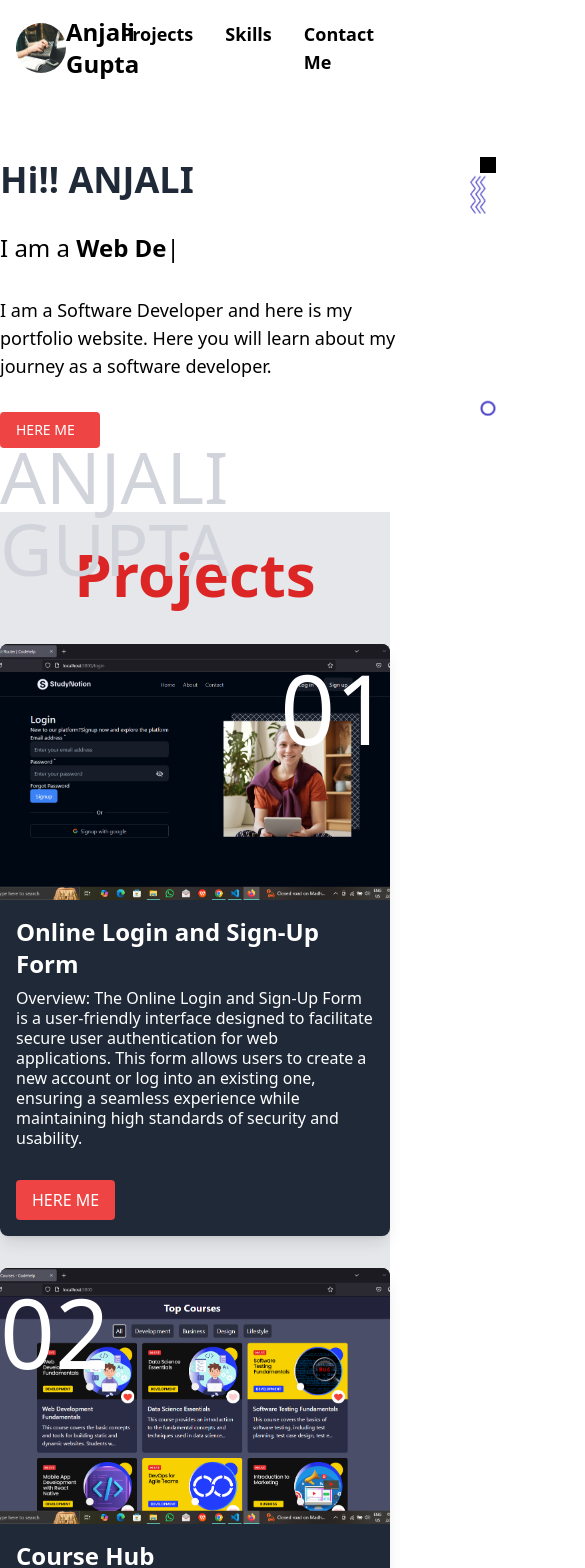
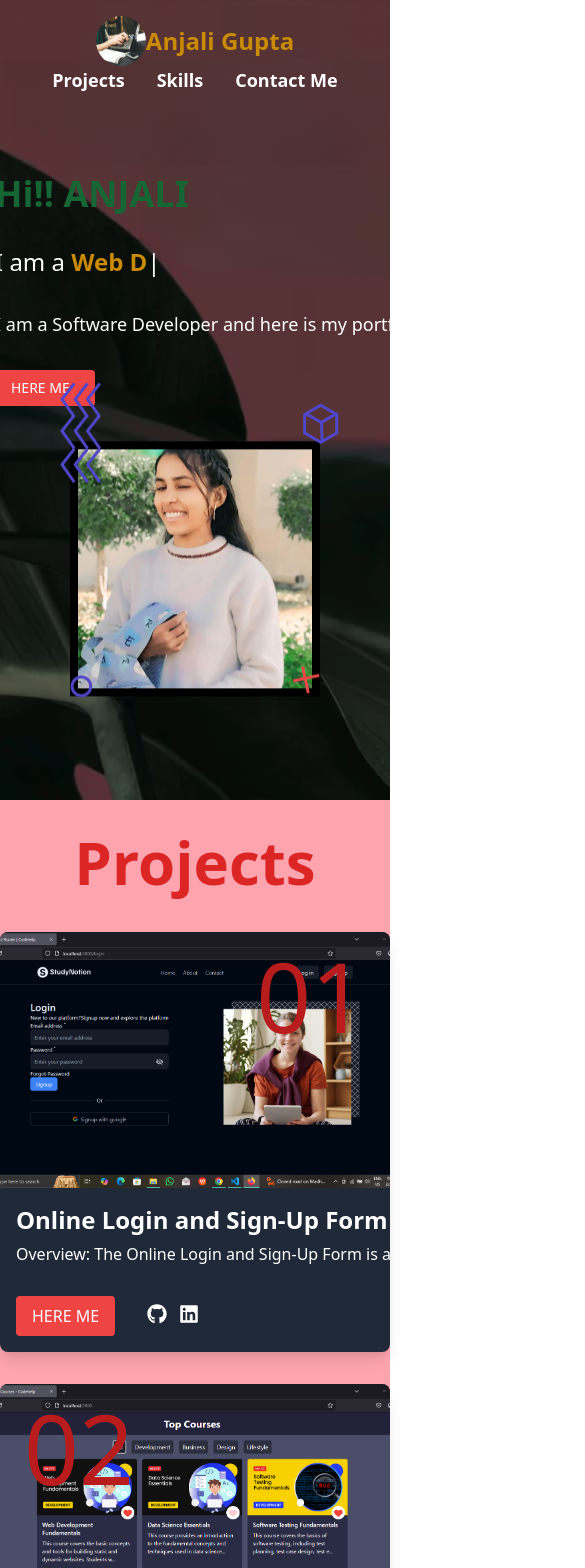
Before and after one commit to Anjaligupta90/my-portfolio, a React (Create React App) app: page / in a window 390 px wide. Shown: the top 1568 px of the page, 585 px wide, since content can reach past the window. Built offline with nearby package versions, Linux system fonts and the light colour scheme.

Commit message:
first commit

```diff
--- a/package.json
+++ b/package.json
@@ -2,15 +2,16 @@
   "name": "top-courses",
   "version": "0.1.0",
   "private": true,
-  "homepage": "https://anjaligupta90.github.io/my-portfolio",
+  "homepage": "https://AnjaliGupta90.github.io/portfoliofile",
   "dependencies": {
     "@testing-library/jest-dom": "^5.16.5",
     "@testing-library/react": "^13.4.0",
     "@testing-library/user-event": "^13.5.0",
+    "font-awesome": "^4.7.0",
     "gh-pages": "^6.3.0",
     "react": "^18.2.0",
     "react-dom": "^18.2.0",
-    "react-icons": "^4.8.0",
+    "react-icons": "^4.12.0",
     "react-scripts": "5.0.1",
     "react-toastify": "^9.1.1",
     "typed.js": "^2.1.0",
@@ -24,7 +25,6 @@
     "test": "react-scripts test",
     "eject": "react-scripts eject"
   },
-
   "eslintConfig": {
     "extends": [
       "react-app",
--- a/src/App.css
+++ b/src/App.css
@@ -1,5 +1,5 @@
 /* Responsive Styles for Project Section */
-@media (min-width: 768px) {
+@media (min-width: 500px) {
     .project_card {
       flex-direction: row; /* Change to row layout on medium screens and above */
     }
@@ -31,9 +31,43 @@
     }
   }
 
-  @media (max-width: 767px) {
+  @media (max-width: 500px) {
     .project_card {
       flex-direction: column; /* Column layout on small screens */
+    }
+
+    .hero_section {
+      flex-direction: column; /* Column layout on small screens */
+      align-items: center;
+      width: 100%;
+      overflow: hidden;
+    }
+    .hero-left{
+      width: 100%;
+      height: 100%;
+      display: flex;
+      justify-content: center;
+      align-items: center;
+    }
+    .user-image {
+      margin-bottom: 1rem; /* Space below the image */
+    }
+    .navbar{
+      flex-direction: column; /* Column layout on small screens */
+      align-items: center; /* Center items */
+      white-space: nowrap; /* Prevent wrapping */
+      flex-wrap: nowrap; /* Prevent wrapping */
+    }
+    .centername{
+        position: absolute;
+        top: 560px;
+        white-space: nowrap; /* Prevent wrapping */
+        flex-wrap: nowrap; /* Prevent wrapping */
+    }
+    .container{
+      flex-direction: column; /* Column layout on small screens */
+      white-space: nowrap; /* Prevent wrapping */
+      flex-wrap: nowrap; /* Prevent wrapping */
     }
 
     .project_card .project_content {
@@ -57,6 +91,12 @@
     .btn {
       padding: 0.5rem 1rem; /* Adjust button padding for smaller screens */
     }
+    #wrapper{
+      flex-direction: column; /* Column layout on small screens */
+      white-space: nowrap; /* Prevent wrapping */
+      flex-wrap: nowrap; /* Prevent wrapping */
+      align-items: center;
+    }
   }
 
   .project_card {
@@ -76,7 +116,7 @@
     left: -100%; /* Start off-screen to the left */
     width: 100%; /* Full width */
     height: 100%; /* Full height */
-    background-color: rgba(229, 62, 62, 0.8); /* Color of the overlay */
+    background-color: rgba(194, 189, 189, 0.8); /* Color of the overlay */
     transition: left 0.3s ease; /* Transition for the movement */
     z-index: 1; /* Behind the content */
   }
@@ -89,3 +129,7 @@
     position: relative; /* Position relative to keep content above the overlay */
     z-index: 2; /* Ensure content is above the overlay */
   }
+
+  #wrapper{
+    background-image: url(./assets/WhatsApp\ Image\ 2025-03-09\ at\ 18.00.53_0cdfd569.jpg);
+  }
--- a/src/components/ContactForm.js
+++ b/src/components/ContactForm.js
@@ -33,7 +33,7 @@ const ContactForm = () => {
   };
 
   return (
-    <div className="contectus_form_container bg-gray-200 my-16" id="contact">
+    <div className="contectus_form_container my-0 bg-rose-200" id="contact">
       <div className="container mx-auto p-8">
         <h1 className="contactus_heading text-5xl text-red-600 font-bold">Contact Me</h1>
         <h3 className="contactus_subheading text-3xl text-gray-600 font-medium">Questions, Thoughts, or Just want to say hello?</h3>
--- a/src/components/Footer.js
+++ b/src/components/Footer.js
@@ -1,8 +1,14 @@
 import React from 'react';
+import { FaGithub } from "react-icons/fa";
+import { FaLinkedin } from "react-icons/fa";
+import { SiLeetcode } from "react-icons/si";
+import { SiGeeksforgeeks } from "react-icons/si";
+import { BiLogoGmail } from "react-icons/bi";
+
 
 const Footer = () => {
   return (
-    <footer className="bg-gray-800 text-white py-8">
+    <footer className=" bg-gray-800 text-white py-8">
       <div className="container mx-auto flex justify-between items-center font-bold">
         <div className="footer_feded_text text-3xl">Anjali Gupta</div>
         <div className="link_wrapper flex gap-4">
@@ -11,11 +17,11 @@ const Footer = () => {
           <div><a href="#contact" className="hover:text-red-500">Contact Me</a></div>
         </div>
         <div className="icon_wrapper flex gap-4">
-          <i className="fa-brands fa-linkedin icon text-2xl hover:text-red-500"></i>
-          <i className="fa-brands fa-github icon text-2xl hover:text-red-500"></i>
-          <i className="fa-brands fa-twitter icon text-2xl hover:text-red-500"></i>
-          <i className="fa-brands fa-instagram icon text-2xl hover:text-red-500"></i>
-          <i className="fa-regular fa-envelope icon text-2xl hover:text-red-500"></i>
+          <i className=" text-2xl hover:text-red-500"><FaLinkedin /></i>
+          <i className=" text-2xl hover:text-red-500"><FaGithub /></i>
+          <i className=" text-2xl hover:text-red-500"><SiLeetcode /></i>
+          <i className=" text-2xl hover:text-red-500"><BiLogoGmail /></i>
+          <i className=" text-2xl hover:text-red-500"><SiGeeksforgeeks /></i>
         </div>
       </div>
     </footer>
--- a/src/components/HeroSection.js
+++ b/src/components/HeroSection.js
@@ -27,13 +27,13 @@ const HeroSection = () => {
   };
 
   return (
-    <div className="hero_section flex justify-evenly items-center my-16 gap-20 relative">
+    <div className="hero_section flex justify-evenly items-center my-16 gap-20 relative text-white">
 
-      <div className="absolute top-[280px] feded_text text-7xl text-gray-300">ANJALI GUPTA</div>
+      <div className="centername absolute top-[280px] feded_text text-7xl text-gray-300">ANJALI GUPTA</div>
 
       <div className="hero_left flex flex-col justify-center gap-8">
-        <div className="hero_heading text-4xl text-gray-800 font-semibold">Hi!! ANJALI</div>
-        <div className="hero_heading hero_subheading text-2xl">I am a <span className="role font-extrabold"></span></div>
+        <div className="hero_heading text-4xl text-green-800 font-semibold">Hi!! ANJALI</div>
+        <div className="hero_heading hero_subheading text-2xl">I am a <span className="role font-extrabold text-yellow-600"></span></div>
         <div className="hero_description text-lg w-[400px] font-medium">
           I am a Software Developer and here is my portfolio website. Here you will learn about my journey as a software developer.
         </div>
--- a/src/components/Navbar.js
+++ b/src/components/Navbar.js
@@ -6,9 +6,9 @@ const Navbar = () => {
     <div className="navbar flex justify-between items-center p-4 font-bold">
       <div className="logo_container flex items-center">
         <img src={logoimage} alt="Logo" className="logo w-[50px] rounded-full h-[50px]" />
-        <div className="logo_text text-2xl">Anjali Gupta</div>
+        <div className="logo_text text-2xl text-yellow-600">Anjali Gupta</div>
       </div>
-      <div className="nav_items flex gap-8">
+      <div className="nav_items flex gap-8 text-white">
         <div><a href="#projects" className="text-lg hover:text-red-500">Projects</a></div>
         <div><a href="#skills" className="text-lg hover:text-red-500">Skills</a></div>
         <div><a href="#contact" className="text-lg hover:text-red-500">Contact Me</a></div>
--- a/src/components/ProjectSection.js
+++ b/src/components/ProjectSection.js
@@ -3,6 +3,8 @@ import image1 from '../assets/p1.png';
 import image2 from '../assets/p2.png';
 import image3 from '../assets/p3.png';
 import image4 from '../assets/p5.png';
+import { FaGithub } from "react-icons/fa";
+import { FaLinkedin } from "react-icons/fa";
 
 const ProjectSection = () => {
   const projects = [
@@ -41,23 +43,23 @@ const ProjectSection = () => {
   ];
 
   return (
-    <div className="project_sect my-16 bg-gray-200" id="projects">
+    <div className="project_sect my-16 bg-rose-300" id="projects">
       <h2 className="page_header text-6xl text-red-600 text-center py-8 mb-2 font-bold">Projects</h2>
-      <div className="project_container max-w-5xl mx-auto flex flex-col gap-8">
+      <div className=" project_container  mx-auto flex flex-col gap-8">
         {projects.map((project, index) => (
           <div className="project_card relative bg-gray-800 rounded-lg overflow-hidden shadow-lg" key={project.id}>
-            <div className="md:w-1/2 h-64 md:h-96 bg-cover bg-center bg-no-repeat w-full" style={{ backgroundImage: `url(${project.image})`, backgroundSize: "cover" }}></div>
-            <div className={`project_no absolute text-8xl text-white z-10 ${index % 2 === 0 ? 'right-0' : 'left-0'} top-4`}>{String(project.id).padStart(2, '0')}</div>
+            <div className=" h-64 md:h-96 bg-cover bg-center bg-no-repeat w-full" style={{ backgroundImage: `url(${project.image})`, backgroundSize: "cover" }}></div>
+            <div className={`project_no absolute text-8xl text-red-700 z-10 ${index % 2 === 0 ? 'right-6' : 'left-6'} top-4`}>{String(project.id).padStart(2, '0')}</div>
             <div className="project_content absolute text-white p-8 bottom-0 z-20">
               <h2 className="project_heading text-2xl font-bold">{project.title}</h2>
               <div className="project_subheading text-sm">{project.description}</div>
-              <div className="btn_group flex gap-2 mt-4">
+              <div className="btn_group flex gap-8 mt-4 relative">
                 <button className="btn bg-red-500 text-white py-2 px-4 rounded hover:bg-blue-400">HERE ME</button>
                 <a href={project.githubLink} target="_blank" rel="noopener noreferrer">
-                  <i className="fa-brands fa-github icon text-xl"></i>
+                  <i  className=" text-xl absolute top-2"><FaGithub /></i>
                 </a>
                 <a href={project.liveLink} target="_blank" rel="noopener noreferrer">
-                  <i className="fa-solid fa-link icon text-xl"></i>
+                  <i className=" text-xl absolute top-2 gap-2"><FaLinkedin /></i>
                 </a>
               </div>
             </div>
--- a/src/components/SkillsSection.js
+++ b/src/components/SkillsSection.js
@@ -11,7 +11,7 @@ import tailwind from "../assets/stack-image/Tailwind.png";
 
 const SkillsSection = () => {
   return (
-    <div id="skills" className="skills_container flex flex-col md:flex-row my-16">
+    <div id="skills" className="skills_container flex flex-col md:flex-row my-16 text-white">
       <div className="skills_container_left w-full md:w-1/2 p-8">
         <h2 className="skills_heading text-5xl text-red-600">Me and My Tech Stack</h2>
         <div className="skills_subheading mt-4 font-medium">
--- a/src/index.css
+++ b/src/index.css
@@ -1,6 +1,7 @@
 @tailwind base;
 @tailwind components;
 @tailwind utilities;
+
 
 .spinner {
     width: 56px;
--- a/src/index.js
+++ b/src/index.js
@@ -2,6 +2,8 @@ import React from "react";
 import ReactDOM from "react-dom/client";
 import "./index.css";
 import App from "./App";
+import 'font-awesome/css/font-awesome.min.css';
+
 <link rel="stylesheet" href="https://cdnjs.cloudflare.com/ajax/libs/font-awesome/6.0.0-beta3/css/all.min.css" />
 
 const root = ReactDOM.createRoot(document.getElementById("root"));
```
Also changed, not shown: src/assets/WhatsApp Image 2025-03-09 at 18.00.53_0cdfd569.jpg (added), 1 other file (tests, documents, lock files or other folders). Lines whose indentation alone changed are shown as unchanged.
